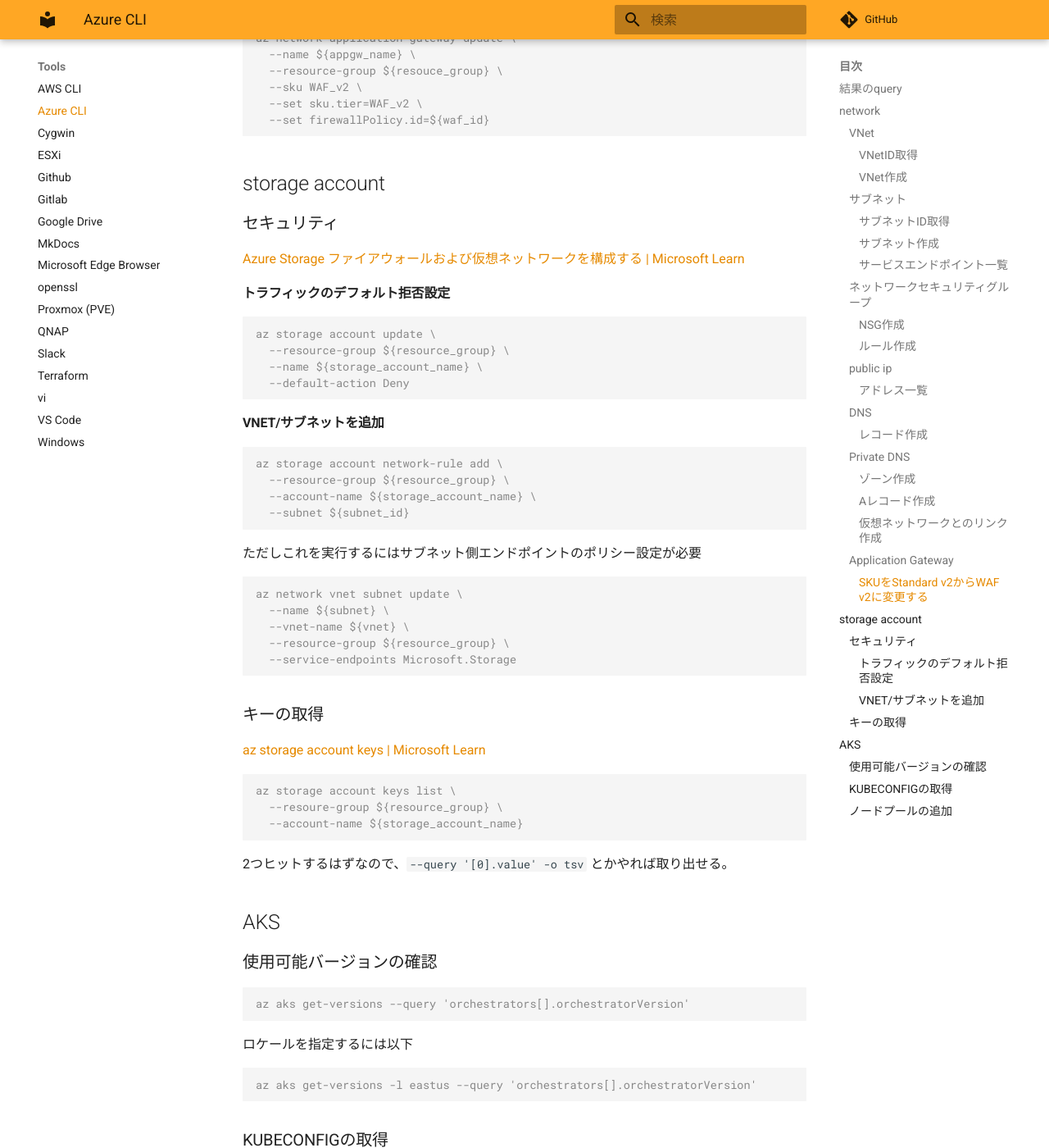
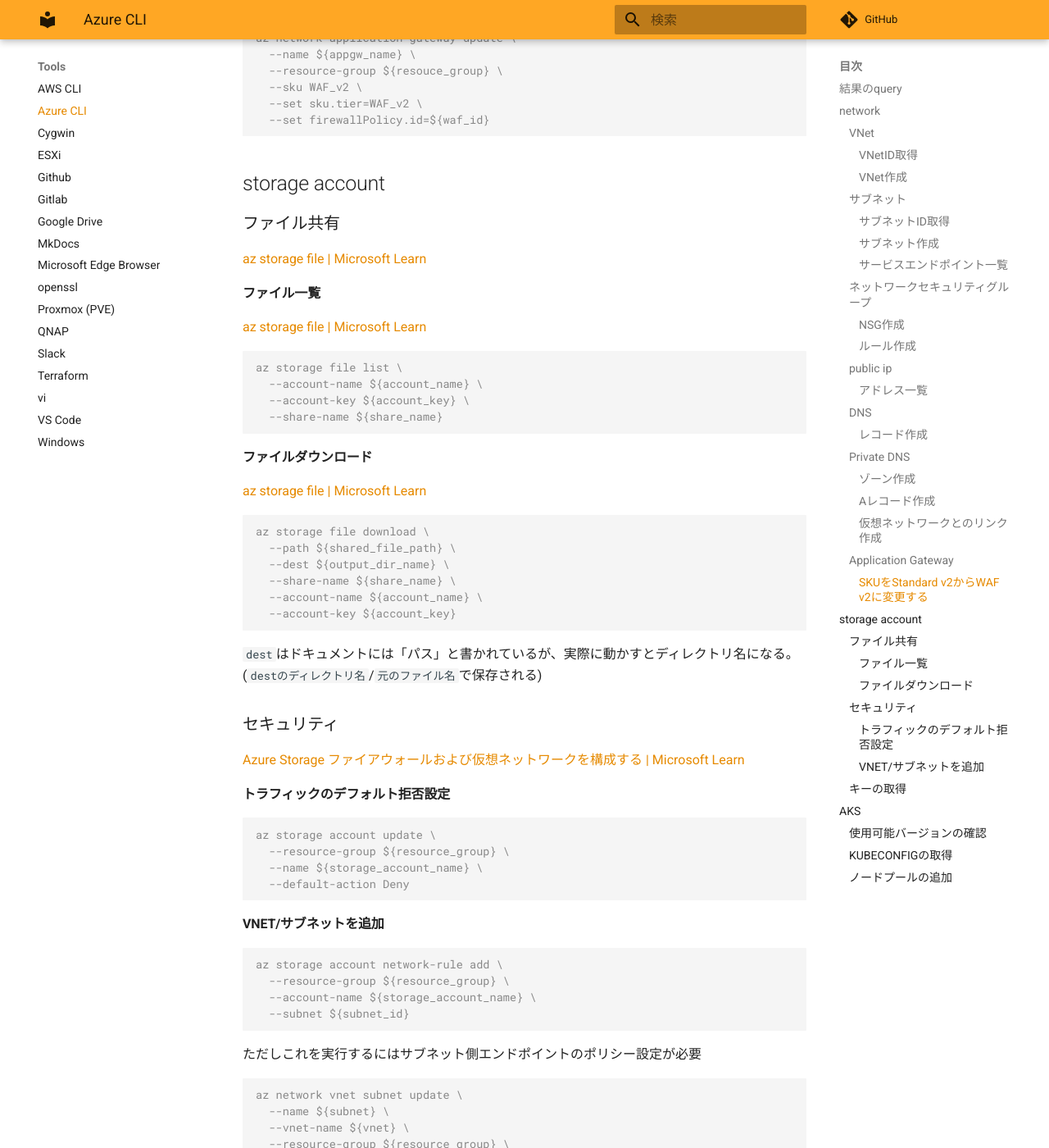
Before and after one commit to zaki-lknr/docs, an MkDocs documentation site: the page built from docs/Tools/az.md, in a window 1280 px wide and 1400 px high, scrolled down 4336 px. Shown: the whole window at 82% size. Built offline with MkDocs 1.6.1 and Material for MkDocs 9.7.7, drawn with Linux system fonts in a browser that asks for light colours; comment, search, counter and statistics services are not loaded.

Commit message:
add: tools/az: ストレージアカウントのファイル共有のリスト・ダウンロード

````diff
--- a/docs/Tools/az.md
+++ b/docs/Tools/az.md
@@ -216,6 +216,37 @@ az network application-gateway update \
 
 ## storage account
 
+### ファイル共有
+
+[az storage file | Microsoft Learn](https://learn.microsoft.com/ja-jp/cli/azure/storage/file?view=azure-cli-latest)
+
+#### ファイル一覧
+
+[az storage file | Microsoft Learn](https://learn.microsoft.com/ja-jp/cli/azure/storage/file?view=azure-cli-latest#az-storage-file-list)
+
+```console
+az storage file list \
+  --account-name ${account_name} \
+  --account-key ${account_key} \
+  --share-name ${share_name}
+```
+
+#### ファイルダウンロード
+
+[az storage file | Microsoft Learn](https://learn.microsoft.com/ja-jp/cli/azure/storage/file?view=azure-cli-latest#az-storage-file-download)
+
+```console
+az storage file download \
+  --path ${shared_file_path} \
+  --dest ${output_dir_name} \
+  --share-name ${share_name} \
+  --account-name ${account_name} \
+  --account-key ${account_key}
+```
+
+`dest`はドキュメントには「パス」と書かれているが、実際に動かすとディレクトリ名になる。
+(`destのディレクトリ名`/`元のファイル名`で保存される)
+
 ### セキュリティ
 
 [Azure Storage ファイアウォールおよび仮想ネットワークを構成する | Microsoft Learn](https://learn.microsoft.com/ja-jp/azure/storage/common/storage-network-security?tabs=azure-cli)
````
